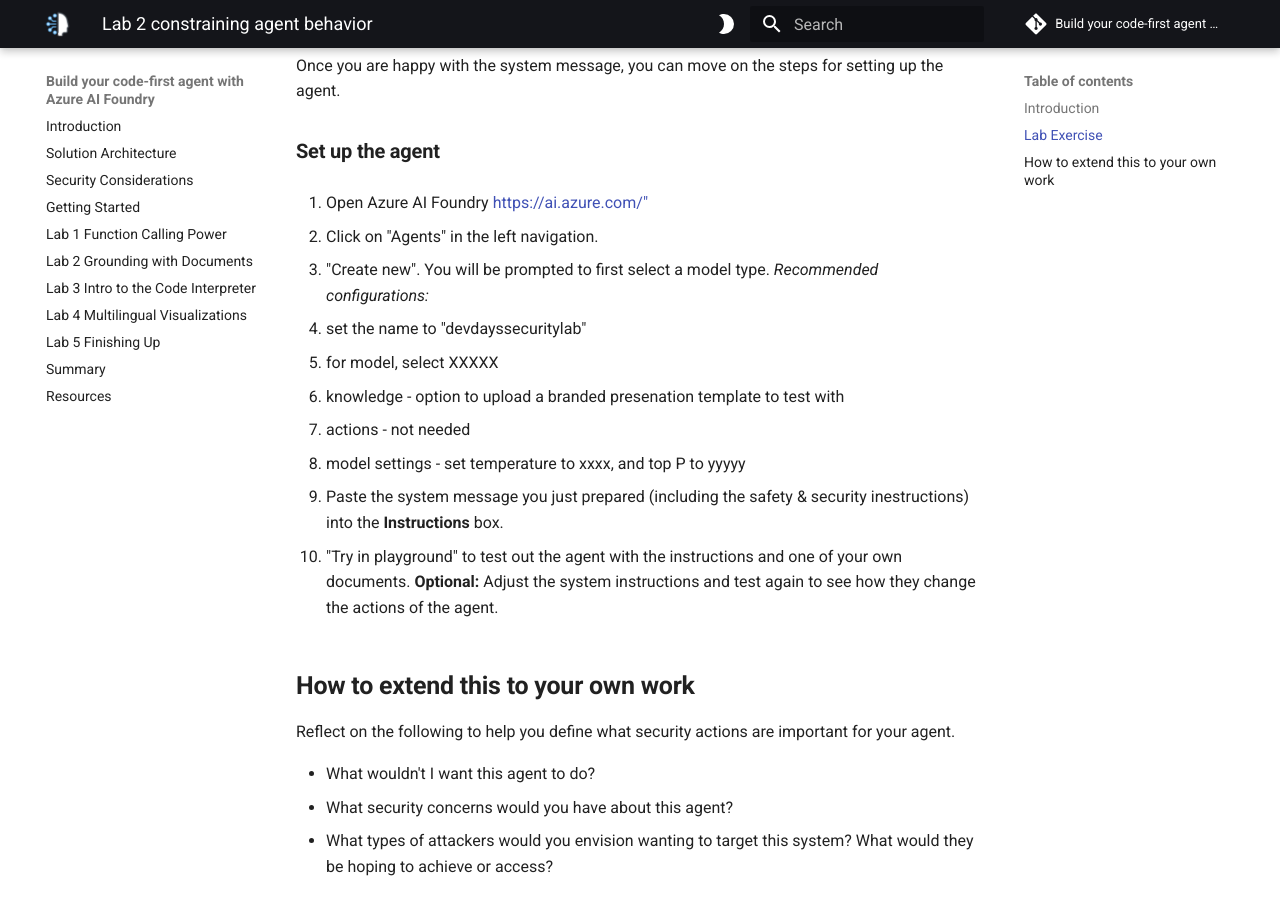
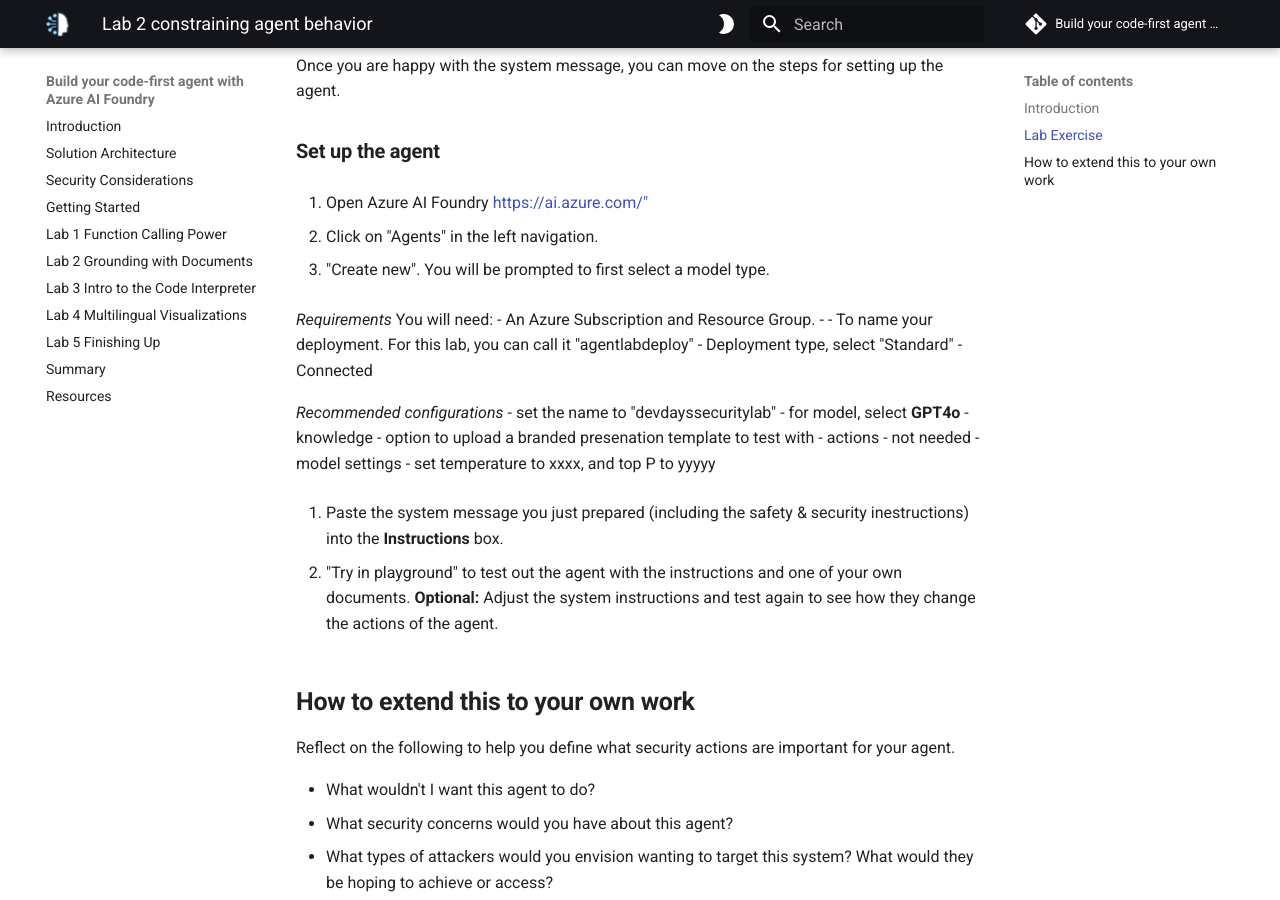
Before and after one commit to Harmonym/security-lab-time-for-agents, an MkDocs documentation site: the page built from docs/docs/lab-2-constraining-agent-behavior.md, in a window 1280 px wide and 900 px high, scrolled down 2568 px. Built offline with MkDocs 1.6.1 and Material for MkDocs 9.7.7, drawn with Linux system fonts in a browser that asks for light colours; comment, search, counter and statistics services are not loaded.

Commit message:
Enhance lab documentation for Content Transformer agent
updated lab 2 w/ requirements

```diff
--- a/docs/docs/lab-2-constraining-agent-behavior.md
+++ b/docs/docs/lab-2-constraining-agent-behavior.md
@@ -96,9 +96,20 @@
 
 2. Click on "Agents" in the left navigation.
 
-3. "Create new". You will be prompted to first select a model type. *Recommended configurations:*
+3. "Create new". You will be prompted to first select a model type.
+
+   *Requirements*
+   You will need:
+   - An Azure Subscription and Resource Group.
+   -
+   - To name your deployment. For this lab, you can call it "agentlabdeploy"
+   - Deployment type, select "Standard"
+   - Connected
+
+
+   *Recommended configurations*
   - set the name to "devdayssecuritylab"
-  - for model, select XXXXX
+  - for model, select **GPT4o**
   - knowledge - option to upload a branded presenation template to test with
   - actions - not needed
   - model settings - set temperature to xxxx, and top P to yyyyy
```
